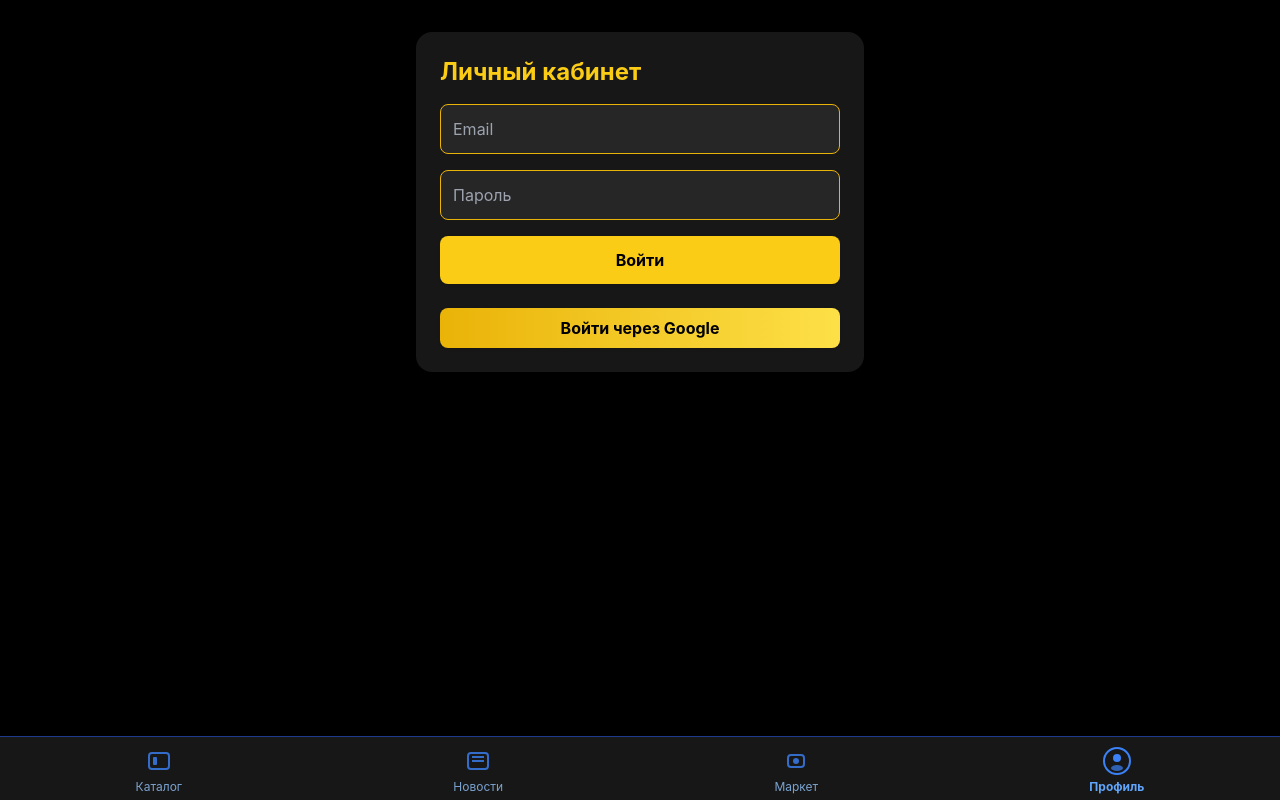
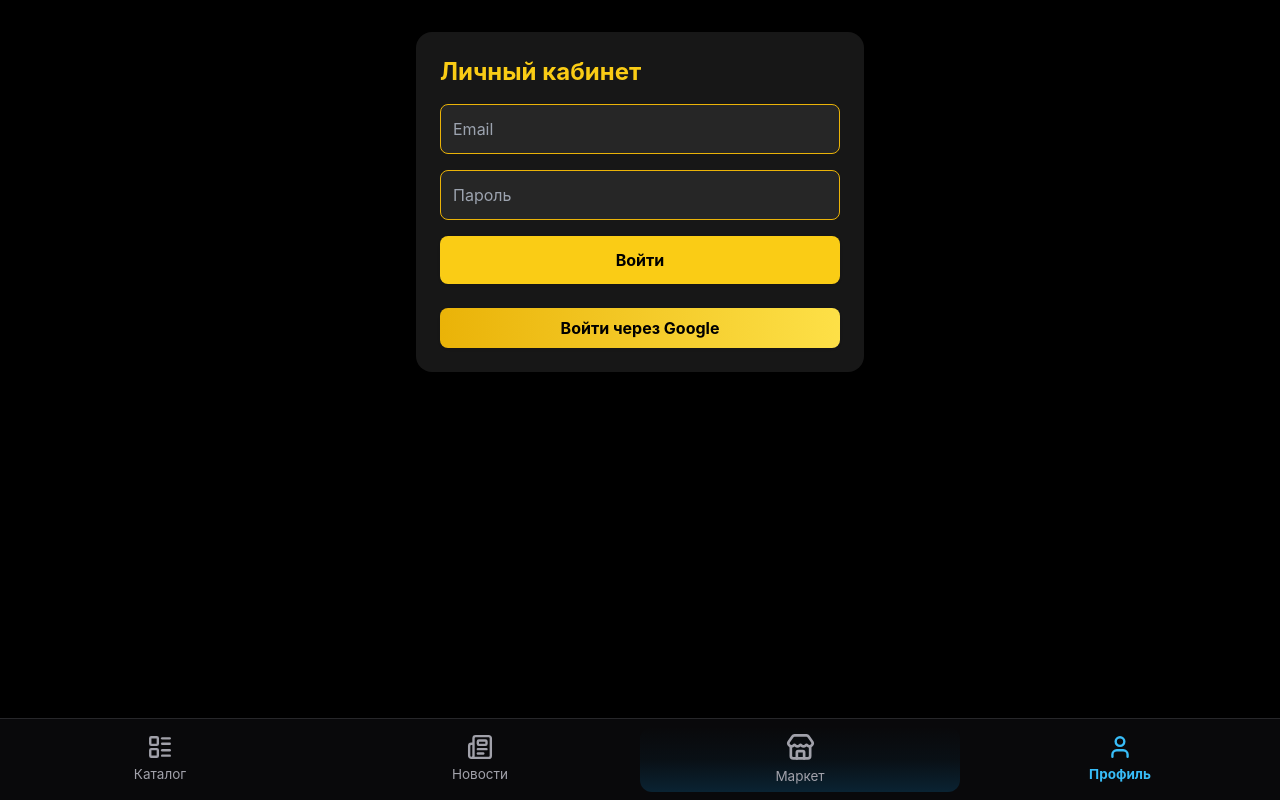
Before and after one commit to AlexSalavat/ikra-miniapp, a React (Create React App) app: page /profile in a window 1280 px wide. Built offline with nearby package versions, Linux system fonts and the light colour scheme; no server answers.

Commit message:
feat: красивый BottomNav и фиксы

```diff
--- a/package.json
+++ b/package.json
@@ -10,6 +10,7 @@
     "@testing-library/react": "^16.3.0",
     "@testing-library/user-event": "^13.5.0",
     "firebase": "^12.0.0",
+    "lucide-react": "^0.533.0",
     "react": "^19.1.0",
     "react-dom": "^19.1.0",
     "react-router-dom": "^6.30.1",
--- a/src/components/BottomNav.js
+++ b/src/components/BottomNav.js
@@ -1,70 +1,45 @@
 import React from "react";
-import { Link, useLocation } from "react-router-dom";
+import { useLocation, useNavigate } from "react-router-dom";
+import { LayoutList, Newspaper, Store, User } from "lucide-react";
 
-const navItems = [
-  {
-    to: "/catalog",
-    label: "Каталог",
-    icon: (
-      <svg width="28" height="28" fill="none">
-        <rect x="4" y="6" width="20" height="16" rx="3" stroke="#3B82F6" strokeWidth="2" />
-        <rect x="8" y="10" width="4" height="8" rx="1" fill="#3B82F6" />
-      </svg>
-    ),
-  },
-  {
-    to: "/news",
-    label: "Новости",
-    icon: (
-      <svg width="28" height="28" fill="none">
-        <rect x="4" y="6" width="20" height="16" rx="3" stroke="#3B82F6" strokeWidth="2" />
-        <path d="M8 10H20" stroke="#3B82F6" strokeWidth="2" />
-        <path d="M8 14H20" stroke="#3B82F6" strokeWidth="2" />
-      </svg>
-    ),
-  },
-  {
-    to: "/market",
-    label: "Маркет",
-    icon: (
-      <svg width="28" height="28" fill="none">
-        <rect x="6" y="8" width="16" height="12" rx="3" stroke="#3B82F6" strokeWidth="2" />
-        <circle cx="14" cy="14" r="3" fill="#3B82F6" />
-      </svg>
-    ),
-  },
-  {
-    to: "/profile",
-    label: "Профиль",
-    icon: (
-      <svg width="28" height="28" fill="none">
-        <circle cx="14" cy="14" r="13" stroke="#3B82F6" strokeWidth="2" />
-        <circle cx="14" cy="11" r="4" fill="#3B82F6" />
-        <ellipse cx="14" cy="21" rx="6" ry="3" fill="#3B82F6" opacity="0.7" />
-      </svg>
-    ),
-  },
+const tabs = [
+  { label: "Каталог", icon: LayoutList, path: "/catalog" },
+  { label: "Новости", icon: Newspaper, path: "/news" },
+  { label: "Маркет", icon: Store, path: "/market", highlight: true },
+  { label: "Профиль", icon: User, path: "/profile" }
 ];
 
 function BottomNav() {
   const location = useLocation();
+  const navigate = useNavigate();
 
   return (
-    <nav className="fixed bottom-0 left-0 right-0 z-40 bg-neutral-900 border-t border-blue-900 flex justify-around items-center h-16 shadow-xl">
-      {navItems.map((item) => (
-        <Link
-          key={item.to}
-          to={item.to}
-          className={`flex flex-col items-center px-2 pt-1 transition-all ${
-            location.pathname.startsWith(item.to)
-              ? "text-blue-400 font-bold"
-              : "text-blue-300 opacity-80"
-          }`}
-        >
-          {item.icon}
-          <span className="text-xs mt-1">{item.label}</span>
-        </Link>
-      ))}
+    <nav className="fixed bottom-0 left-0 w-full bg-zinc-950 border-t border-zinc-800 flex justify-around z-30 py-2 shadow-xl">
+      {tabs.map((tab, i) => {
+        const active = location.pathname.startsWith(tab.path);
+        const Icon = tab.icon;
+        return (
+          <button
+            key={tab.path}
+            onClick={() => navigate(tab.path)}
+            className={`
+              flex flex-col items-center justify-center flex-1 gap-0.5
+              transition-all duration-150
+              ${active ? "text-sky-400 font-bold" : "text-zinc-400"}
+              ${tab.highlight ? "bg-gradient-to-t from-sky-900/40 via-sky-900/10 rounded-xl" : ""}
+              ${active && tab.highlight ? "shadow-[0_2px_14px_#38bdf83a]" : ""}
+              py-1.5
+            `}
+            style={{
+              fontSize: 13.5,
+              ...(tab.highlight ? { minWidth: 90 } : {})
+            }}
+          >
+            <Icon size={tab.highlight ? 29 : 26} strokeWidth={2.2} />
+            <span style={{ marginTop: 2 }}>{tab.label}</span>
+          </button>
+        );
+      })}
     </nav>
   );
 }
```
Also changed, not shown: 1 other file (tests, documents, lock files or other folders).
